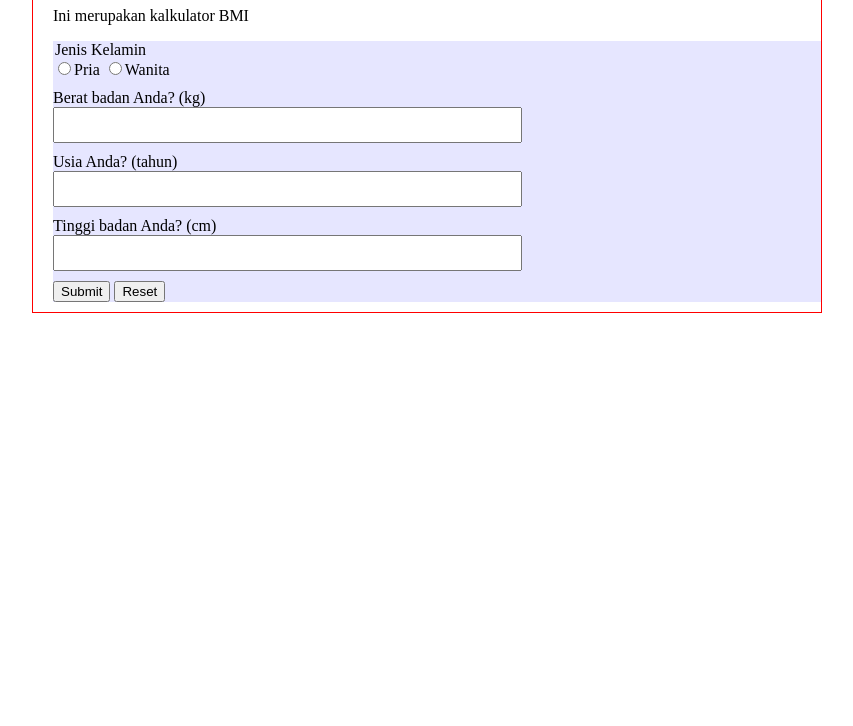
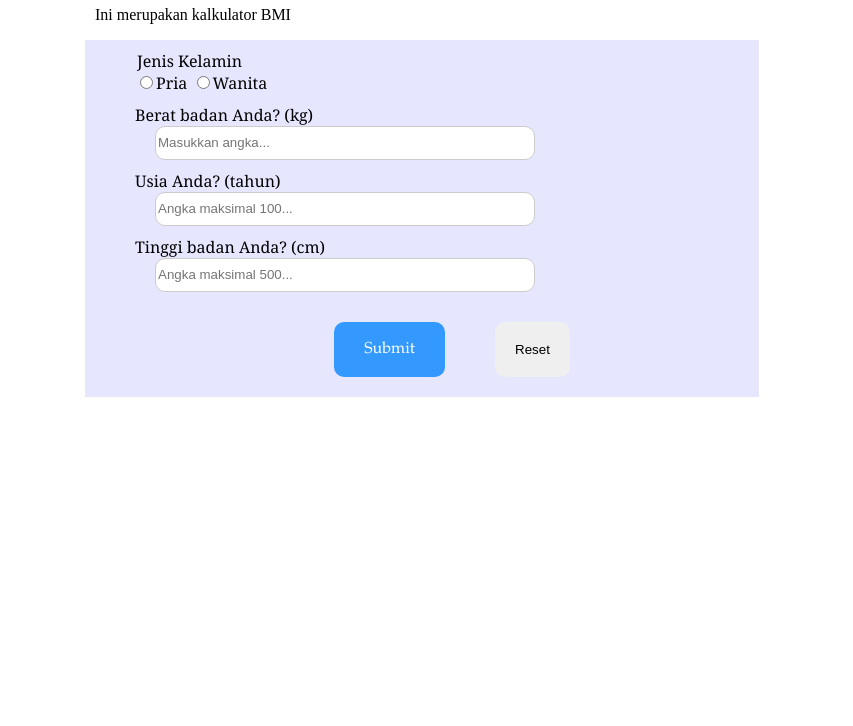
Before and after one commit to revou-fundamental-course/5-aug-24-Midori007-hub, a plain HTML site: page index.html in a window 1280 px wide. Shown: the part 74-800 px from the top of the page, without its empty margins (213-1066 px from the left). Drawn offline with Linux system fonts and the light colour scheme.

Commit message:
CSS Styling part 2

```diff
--- a/css/styles.css
+++ b/css/styles.css
@@ -1,17 +1,30 @@
  body {
-    border: 1px solid red;
+
     padding-left: 20px;
     margin: auto;
-    width: 60%;
+    width: 55%;
+}
+
+header, article {
+    padding-left: 10px;
 }
 
 form {
     background-color: rgb(230, 230, 255);
+    margin-right: 30px;
+    font-family: Georgia, 'Times New Roman', Times, serif;
+
+    padding-left: 50px;
+    padding-top: 10px;
+
 }
 
 input[type="number"] {
     width: 60%;
     height: 30px;
+    border: 1px solid #ccc;
+    margin-left: 20px;
+    border-radius: 10px;
 }
 
 div {
@@ -21,3 +34,37 @@ div {
 .satu {
     display: block;
 }
+
+.tombol {
+    display: flex;
+    justify-content: center;
+}
+
+input[type="submit"] {
+    margin: 20px 30px 20px 30px;
+    padding: 15px 30px 15px 30px;
+    border: none;
+    cursor: pointer;
+    background-color: rgb(51, 153, 255);
+    border-radius: 10px;
+    font-size: 16px;
+    color: white;
+    font-family: 'Garamond';
+}
+
+input[type="reset"] {
+    margin: 20px 20px;
+    border-radius: 10px;
+    padding: 20px 20px;
+    border: none;
+    cursor: pointer;
+}
+
+input[type="reset"]:hover {
+    background-color: rgb(217, 217, 217);
+
+}
+
+input[type="submit"]:hover {
+    background-color: rgb(0, 102, 204);
+}
--- a/index.html
+++ b/index.html
@@ -22,18 +22,18 @@
                 </div>
                 <div>
                     <label for="bb">Berat badan Anda? (kg)</label>
-                    <input class="satu" type="number" name="berat-badan" id="bb" min="1" required>
+                    <input class="satu" type="number" name="berat-badan" id="bb" min="1" required placeholder="Masukkan angka...">
                 </div>
                 <div>
                     <label for="usia">Usia Anda? (tahun)</label>
-                    <input class="satu" type="number" name="usia" id="usia" min="1" max="100" required>
+                    <input class="satu" type="number" name="usia" id="usia" min="1" max="100" required placeholder="Angka maksimal 100...">
                 </div>
                 <div>
                     <label for="tb">Tinggi badan Anda? (cm)</label>
-                    <input class="satu" type="number" name="tinggi-badan" id="tb" min="1" max="500" required>
+                    <input class="satu" type="number" name="tinggi-badan" id="tb" min="1" max="500" required placeholder="Angka maksimal 500...">
                 </div>
-                <div>
-                    <input type="Submit" value="Submit">
+                <div class="tombol">
+                    <input type="submit" value="Submit">
                     <input type="reset" value="Reset">
                 </div>
             </form>
```
